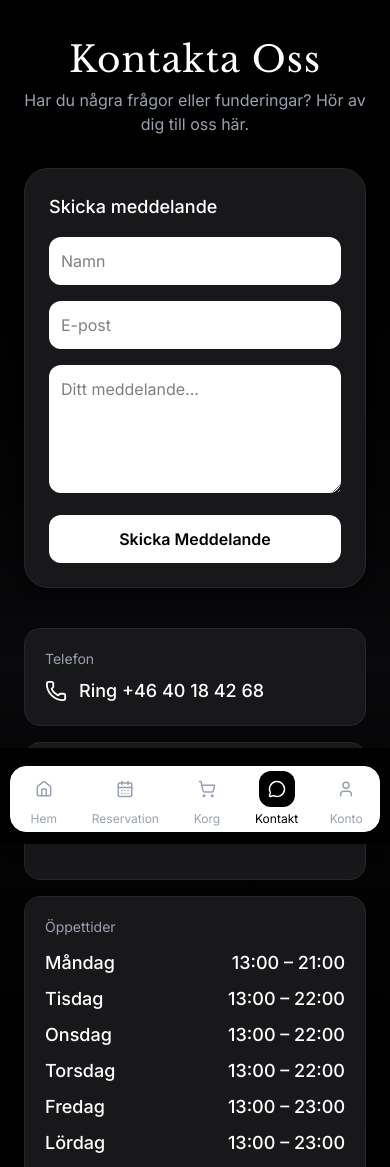
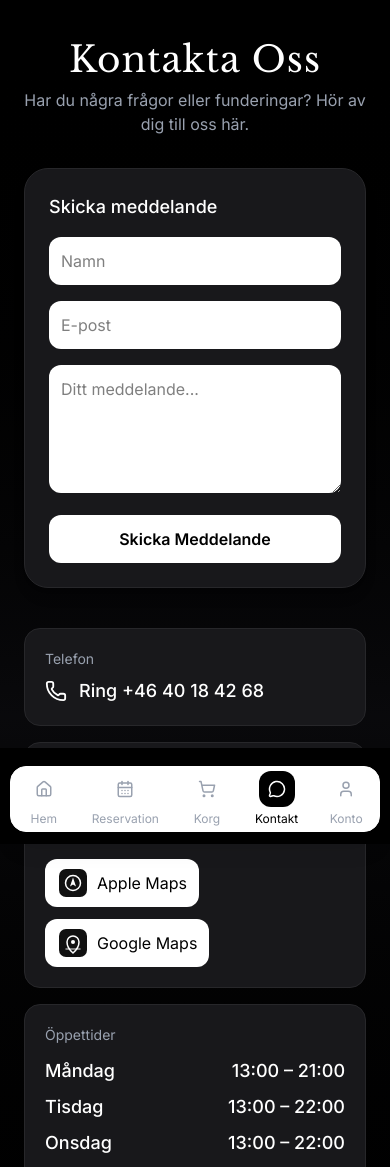
Before and after one commit to eyuptekbas-rgb/ellstorpskrog, a Next.js app: page /kontakt in a window 390 px wide. Shown: the top 1167 px of the page. Built offline with nearby package versions, Linux system fonts and the light colour scheme.

Commit message:
Restore full contact page (maps, phone, hours)

```diff
--- a/app/kontakt/page.tsx
+++ b/app/kontakt/page.tsx
@@ -107,15 +107,46 @@ export default function KontaktPage() {
             </a>
           </div>
 
-          {/* ADRESS */}
+          {/* ADRESS + MAPS */}
           <div className="bg-zinc-900 border border-zinc-800 rounded-2xl p-5">
             <p className="text-sm text-gray-400 mb-2">Adress</p>
+
             <div className="flex items-center gap-2 mb-3">
               <MapPin size={18} />
               <span className="text-lg font-medium">
                 Sallerupsvägen 28D<br />
                 212 18 Malmö
               </span>
+            </div>
+
+            <div className="flex gap-3 mt-3 flex-wrap">
+              <a
+                href="http://maps.apple.com/?q=Sallerupsvägen+28D+Malmö"
+                target="_blank"
+                rel="noopener noreferrer"
+                className="flex items-center gap-2 bg-white text-black px-3 py-2 rounded-xl"
+              >
+                <img
+                  src="/icons/apple-maps.svg"
+                  alt="Apple Maps"
+                  className="w-8 h-8"
+                />
+                Apple Maps
+              </a>
+
+              <a
+                href="https://www.google.com/maps/search/?api=1&query=Sallerupsvägen+28D+Malmö"
+                target="_blank"
+                rel="noopener noreferrer"
+                className="flex items-center gap-2 bg-white text-black px-3 py-2 rounded-xl"
+              >
+                <img
+                  src="/icons/google-maps.svg"
+                  alt="Google Maps"
+                  className="w-8 h-8"
+                />
+                Google Maps
+              </a>
             </div>
           </div>
 
```
